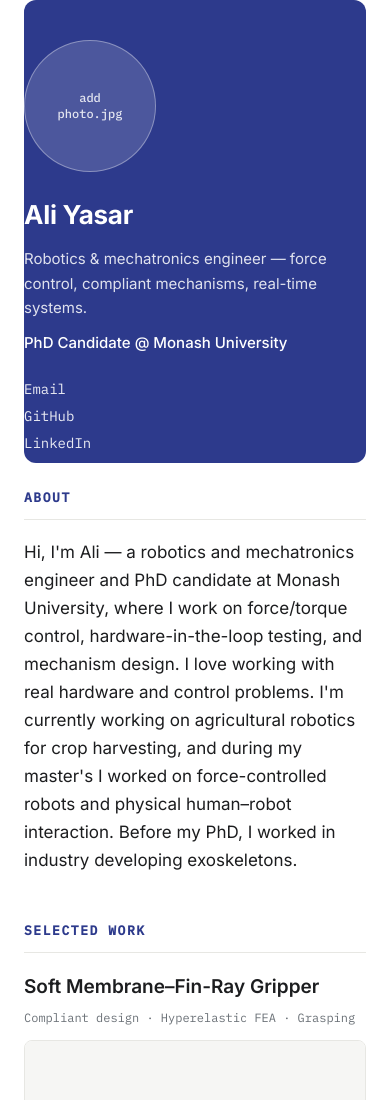
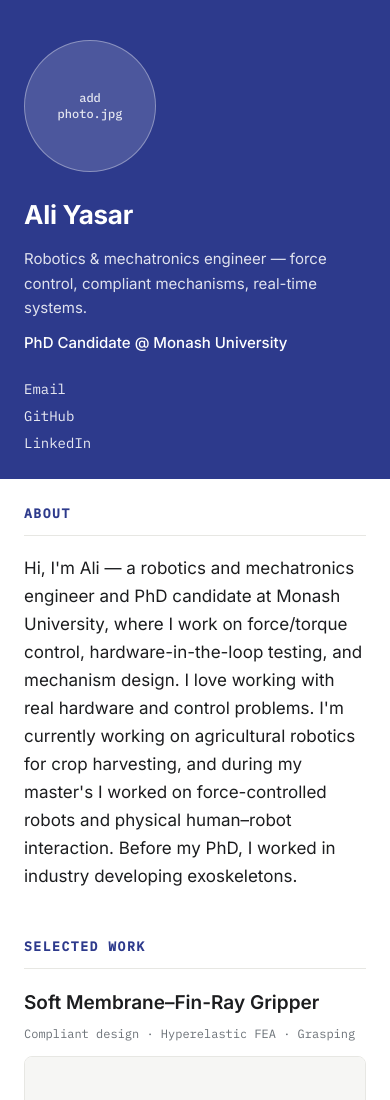
Before and after one commit to Yasaral/Yasaral.github.io, a plain HTML site: page index.html in a window 390 px wide. Shown: the top 1100 px of the page. Drawn offline with Linux system fonts and the light colour scheme.

Commit message:
Refactor layout and styles for sidebar and main content

```diff
--- a/index.html
+++ b/index.html
@@ -44,25 +44,23 @@
     a:hover { text-decoration: underline; }
 
     .wrap {
-      max-width: 1180px;
-      margin: 0 auto;
-      padding: 0 24px;
-      display: grid;
-      grid-template-columns: var(--side) 1fr;
-      gap: 44px;
-      align-items: start;
+      display: block;
+      max-width: none;
+      margin: 0;
+      padding: 0;
     }
 
     /* ---------- SIDEBAR (identity) ---------- */
-    .sidebar {
-      position: sticky;
-      top: 0;
-      align-self: start;
-      background: var(--accent);
-      color: #fff;
-      padding: 48px 26px 40px;
-      border-radius: 12px;
-    }
+      .sidebar {
+        position: fixed;
+        top: 0; left: 0; bottom: 0;
+        width: var(--side);
+        overflow-y: auto;
+        box-sizing: border-box;
+        background: var(--accent);
+        color: #fff;
+        padding: 48px 26px 40px;
+      }
     .photo {
       width: 132px; height: 132px;
       border-radius: 50%;
@@ -89,8 +87,14 @@
     .social { display: flex; flex-direction: column; gap: 4px; }
     .social a { font-size: 14px; font-family: "IBM Plex Mono", monospace; color: rgba(255,255,255,0.9); }
     .social a:hover { color: #fff; text-decoration: underline; }
+
     /* ---------- MAIN COLUMN ---------- */
-    main { max-width: 680px; padding: 56px 0 80px; }
+        main {
+      margin-left: var(--side);
+      max-width: 720px;
+      padding: 56px 56px 80px;
+    }
+
     section { margin-bottom: 46px; scroll-margin-top: 24px; }
     section > h2 {
       font-size: 13px; font-weight: 600;
@@ -154,10 +158,9 @@
 
     /* ---------- MOBILE ---------- */
     @media (max-width: 820px) {
-      .wrap { grid-template-columns: 1fr; gap: 0; }
-      .sidebar { position: static; padding: 40px 0 8px; }
-      main { padding-top: 24px; }
-      nav.menu { display: none; } /* anchors less useful on a single scrolling column */
+      .sidebar { position: static; width: auto; bottom: auto; padding: 40px 24px 24px; }
+      main { margin-left: 0; max-width: 680px; padding: 24px 24px 60px; }
+      nav.menu { display: none; }
     }
     @media (prefers-reduced-motion: reduce) { html { scroll-behavior: auto; } }
   </style>
```
